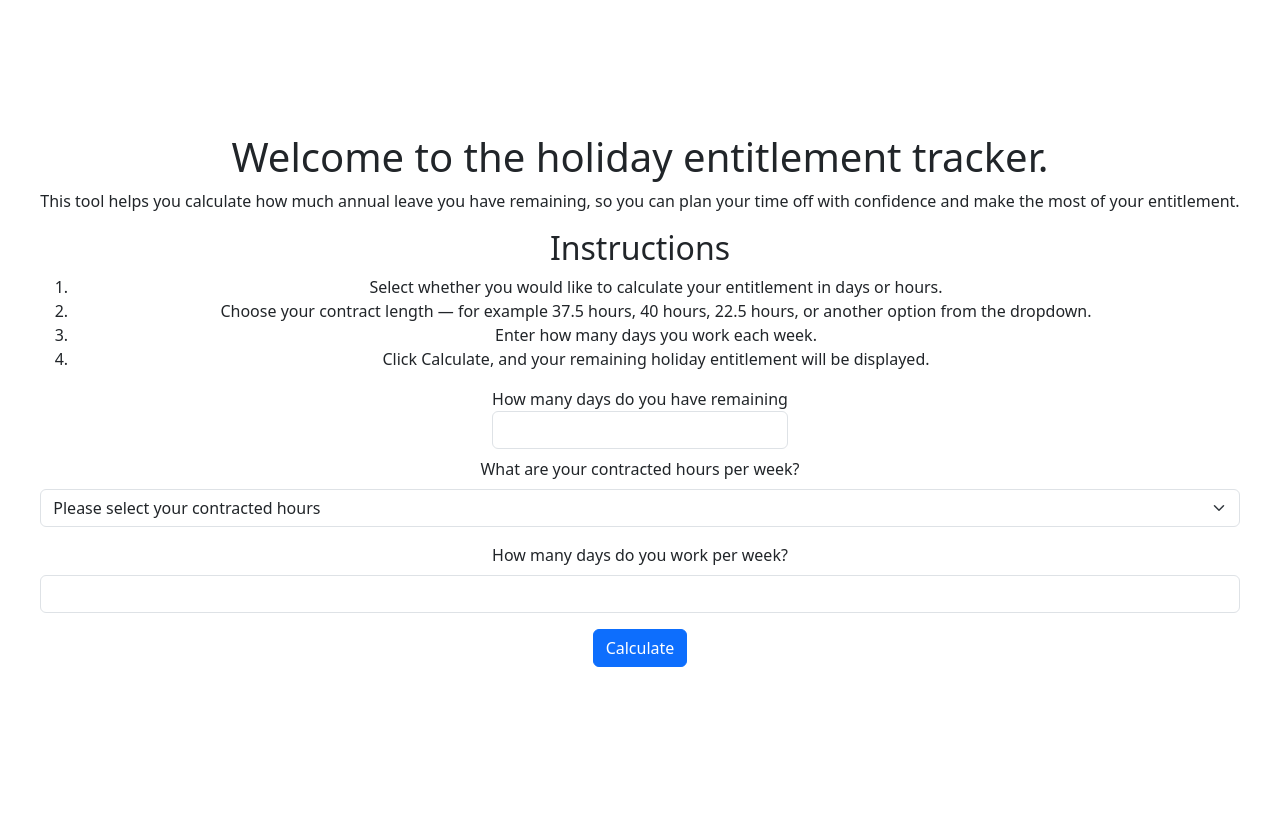
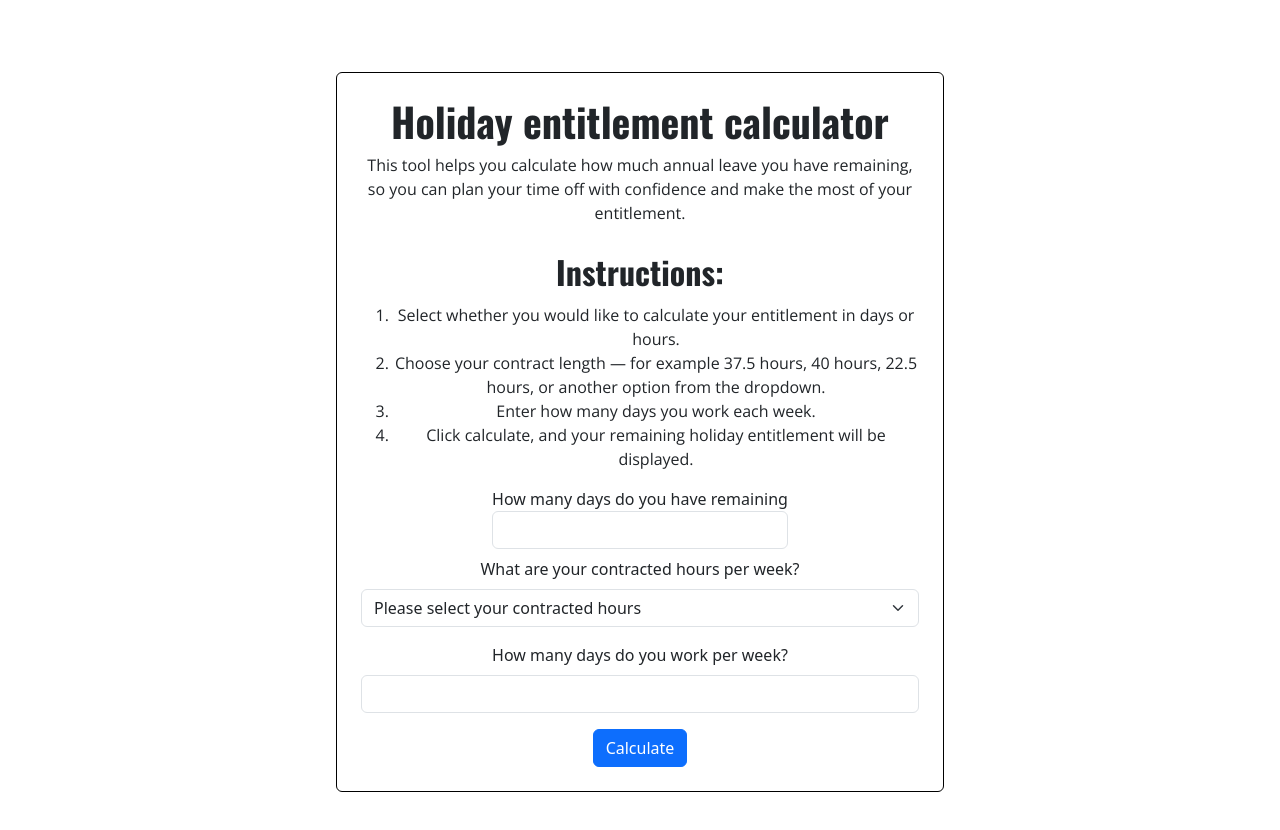
Before and after one commit to mattthughes/entitlement_calculator, a React (Vite) app in the folder entitlement-calculator/: page / in a window 1280 px wide. Shown: the top 830 px of the page. Before the commit the page ends 800 px from the top, so only its background shows below. Built offline with nearby package versions, Linux system fonts and the light colour scheme.

Commit message:
Added intro page basic styles

```diff
--- a/entitlement-calculator/index.html
+++ b/entitlement-calculator/index.html
@@ -1,13 +1,22 @@
 <!doctype html>
 <html lang="en">
+
 <head>
   <meta charset="UTF-8" />
   <link rel="icon" type="image/svg+xml" href="/vite.svg" />
   <meta name="viewport" content="width=device-width, initial-scale=1.0" />
+  <link rel="stylesheet" href="https://cdn.jsdelivr.net/npm/bootstrap@4.6.0/dist/css/bootstrap.min.css"
+    integrity="sha384-B0vP5xmATw1+K9KRQjQERJvTumQW0nPEzvF6L/Z6nronJ3oUOFUFpCjEUQouq2+l" crossorigin="anonymous" />
+  <link rel="preconnect" href="https://fonts.googleapis.com">
+  <link rel="preconnect" href="https://fonts.gstatic.com" crossorigin>
+  <link href="https://fonts.googleapis.com/css2?family=Roboto+Mono:ital,wght@0,100..700;1,100..700&display=swap"
+    rel="stylesheet">
   <title>entitlement-calculator</title>
 </head>
+
 <body>
   <div id="root"></div>
   <script type="module" src="/src/main.jsx"></script>
 </body>
+
 </html>
--- a/entitlement-calculator/src/components/HolidayEntitlementPage.jsx
+++ b/entitlement-calculator/src/components/HolidayEntitlementPage.jsx
@@ -1,14 +1,22 @@
 import { useState } from "react";
 import EntitlementForm from "./EntitlementForm";
+import '../styles/home.css'
+
 
 export default function HolidayEntitlementPage() {
     return <>
-        <div>
-            <h1>Welcome to the holiday entitlement tracker.</h1>
-            <p>This tool helps you calculate how much annual leave you have remaining, so you can plan your time off with confidence and make the most of your entitlement.</p>
-            <h2>Instructions</h2>
-            <ol>
-                <li>
+    <div className="d-flex justify-content-center align-items-center min-vh-100">
+        <div className="d-flex flex-column border border-black p-4 rounded col-12 col-md-8 col-lg-6 mx-auto">
+            <h1 className="heading">Holiday entitlement calculator</h1>
+            <div className=''>
+                <div>
+                    <p className="intro pb-2">This tool helps you calculate how much annual leave you have remaining, so you can plan your time off with confidence and make the most of your entitlement.</p>
+                </div>
+            </div>
+            <h2 className="heading p-1">Instructions:</h2>
+            <div className="text-center intro">
+                <ol>
+                <li className="">
                     Select whether you would like to calculate your entitlement in days or hours.
                 </li>
                 <li>
@@ -18,13 +26,20 @@ export default function HolidayEntitlementPage() {
                     Enter how many days you work each week.
                 </li>
                 <li>
-                    Click Calculate, and your remaining holiday entitlement will be displayed.
+                    Click calculate, and your remaining holiday entitlement will be displayed.
                 </li>
             </ol>
-        </div>
+            </div>
+
+
         <div>
             <EntitlementForm/>
         </div>
 
+    </div>
+
+    </div>
+
+
     </>
 }
--- /dev/null
+++ b/entitlement-calculator/src/styles/home.css
@@ -0,0 +1,13 @@
+@import url('https://fonts.googleapis.com/css2?family=Open+Sans:ital,wght@0,300..800;1,300..800&family=Oswald:wght@200..700&family=Roboto+Mono:ital,wght@0,100..700;1,100..700&display=swap');
+
+
+.heading {
+  font-family: "Oswald", sans-serif;
+  font-optical-sizing: auto;
+  font-style: normal;
+  font-weight: bold;
+}
+
+.intro {
+  font-family: "Open Sans", sans-serif;
+}
```
Also changed, not shown: entitlement-calculator/src/components/EntitlementForm.jsx (indentation only). Lines whose indentation alone changed are shown as unchanged.
